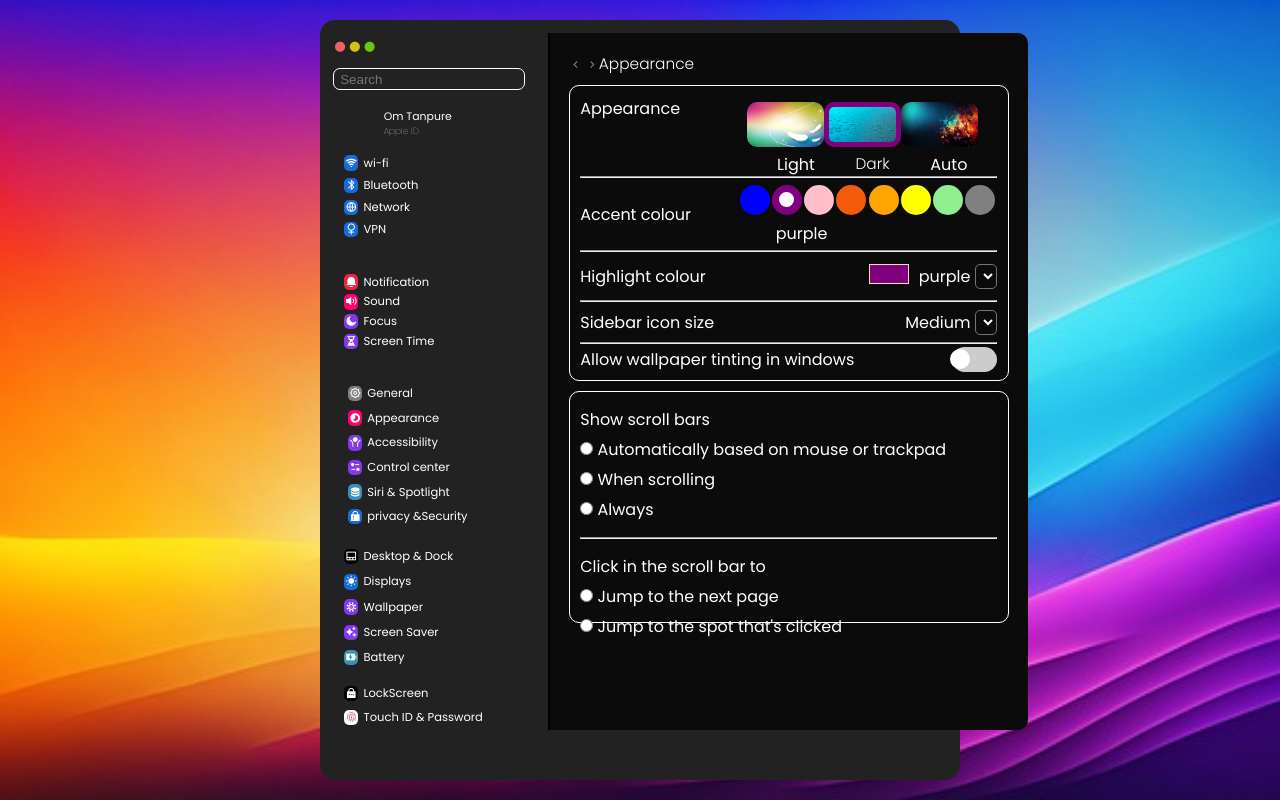
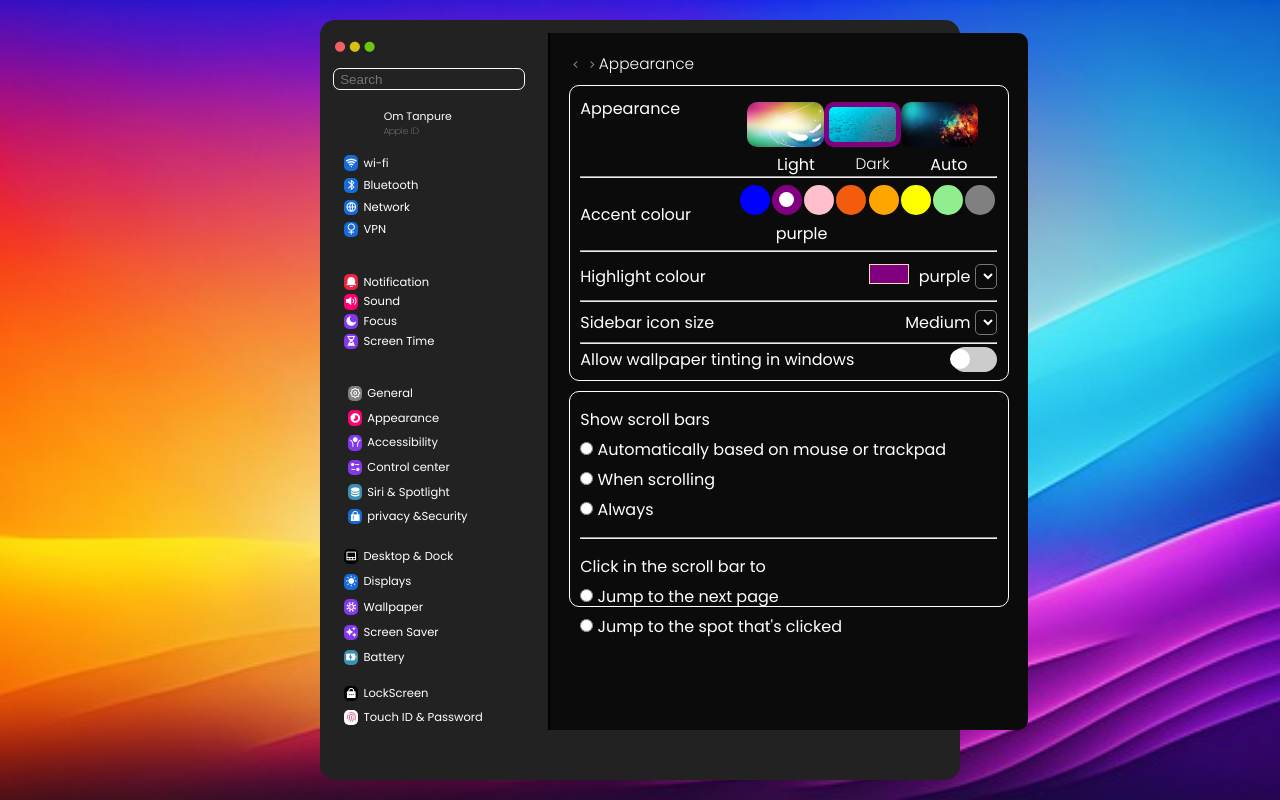
Before and after one commit to Payalaher/laptop, a plain HTML site: page index.html in a window 1280 px wide. Drawn offline with nearby package versions, Linux system fonts and the light colour scheme.

Commit message:
Update style.css

```diff
--- a/style.css
+++ b/style.css
@@ -549,7 +549,7 @@ display: flex;
     border-radius: 50%;
   }
 .style-lower-box{
-    height: 29vh;
+    height: 27vh;
     width: 100%;
     background-color: transparent;
     border: 1px solid white;
```
